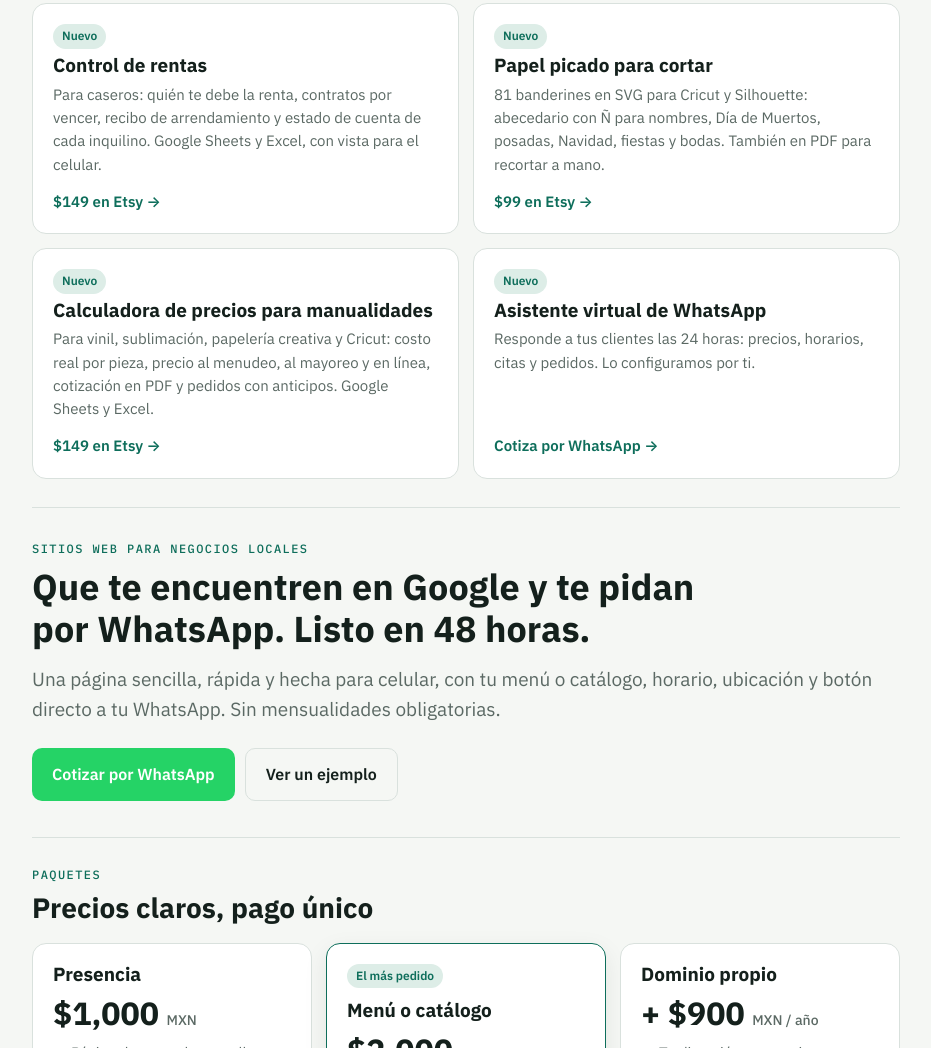
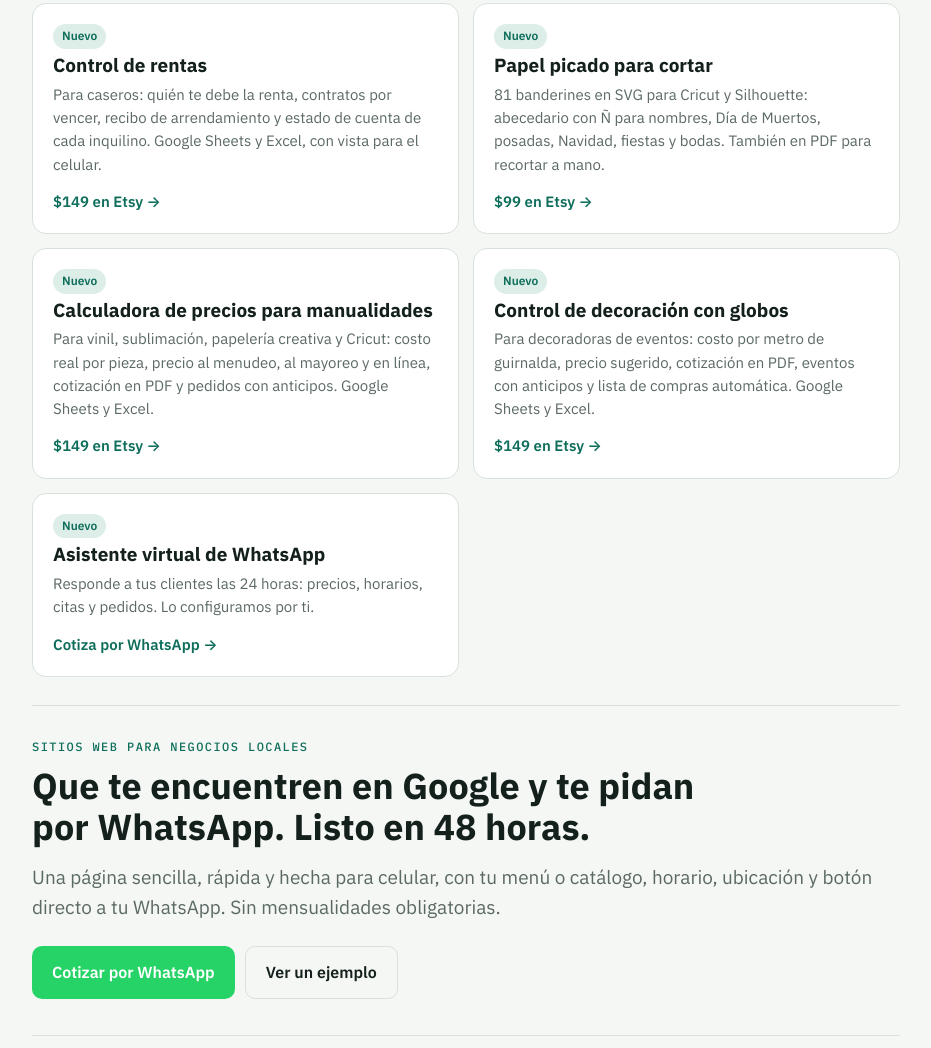
Before and after one commit to mascochicle/sastal, a plain HTML site: page digital/index.html in a window 1280 px wide. Shown: the part 1967-3015 px from the top of the page, without its empty margins (174-1105 px from the left). Drawn offline with Linux system fonts and the light colour scheme; a web font is replaced by a local one.

Commit message:
digital: tarjeta del Control de decoración con globos (Etsy 4615244260)
Co-Authored-By: Claude Fable 5.2 <noreply@anthropic.com>
Claude-Session: https://claude.ai/code/session_01JMJ4xZ5wksLmGFgZzTu9XL

```diff
--- a/digital/index.html
+++ b/digital/index.html
@@ -136,6 +136,7 @@ footer.site{color:var(--muted);font-size:13px;text-align:center;padding-top:30px
     <a href="https://www.etsy.com/listing/4599455132" target="_blank" rel="noopener"><span class="badge">Nuevo</span><h3>Control de rentas</h3><p>Para caseros: quién te debe la renta, contratos por vencer, recibo de arrendamiento y estado de cuenta de cada inquilino. Google Sheets y Excel, con vista para el celular.</p><span class="from">$149 en Etsy →</span></a>
     <a href="https://www.etsy.com/listing/4602875853" target="_blank" rel="noopener"><span class="badge">Nuevo</span><h3>Papel picado para cortar</h3><p>81 banderines en SVG para Cricut y Silhouette: abecedario con Ñ para nombres, Día de Muertos, posadas, Navidad, fiestas y bodas. También en PDF para recortar a mano.</p><span class="from">$99 en Etsy →</span></a>
     <a href="https://www.etsy.com/listing/4614849340" target="_blank" rel="noopener"><span class="badge">Nuevo</span><h3>Calculadora de precios para manualidades</h3><p>Para vinil, sublimación, papelería creativa y Cricut: costo real por pieza, precio al menudeo, al mayoreo y en línea, cotización en PDF y pedidos con anticipos. Google Sheets y Excel.</p><span class="from">$149 en Etsy →</span></a>
+    <a href="https://www.etsy.com/listing/4615244260" target="_blank" rel="noopener"><span class="badge">Nuevo</span><h3>Control de decoración con globos</h3><p>Para decoradoras de eventos: costo por metro de guirnalda, precio sugerido, cotización en PDF, eventos con anticipos y lista de compras automática. Google Sheets y Excel.</p><span class="from">$149 en Etsy →</span></a>
     <a href="https://wa.me/529617874812?text=Hola%2C%20me%20interesa%20un%20asistente%20de%20WhatsApp%20para%20mi%20negocio"><span class="badge">Nuevo</span><h3>Asistente virtual de WhatsApp</h3><p>Responde a tus clientes las 24 horas: precios, horarios, citas y pedidos. Lo configuramos por ti.</p><span class="from">Cotiza por WhatsApp →</span></a>
   </div>
 </section>
```
